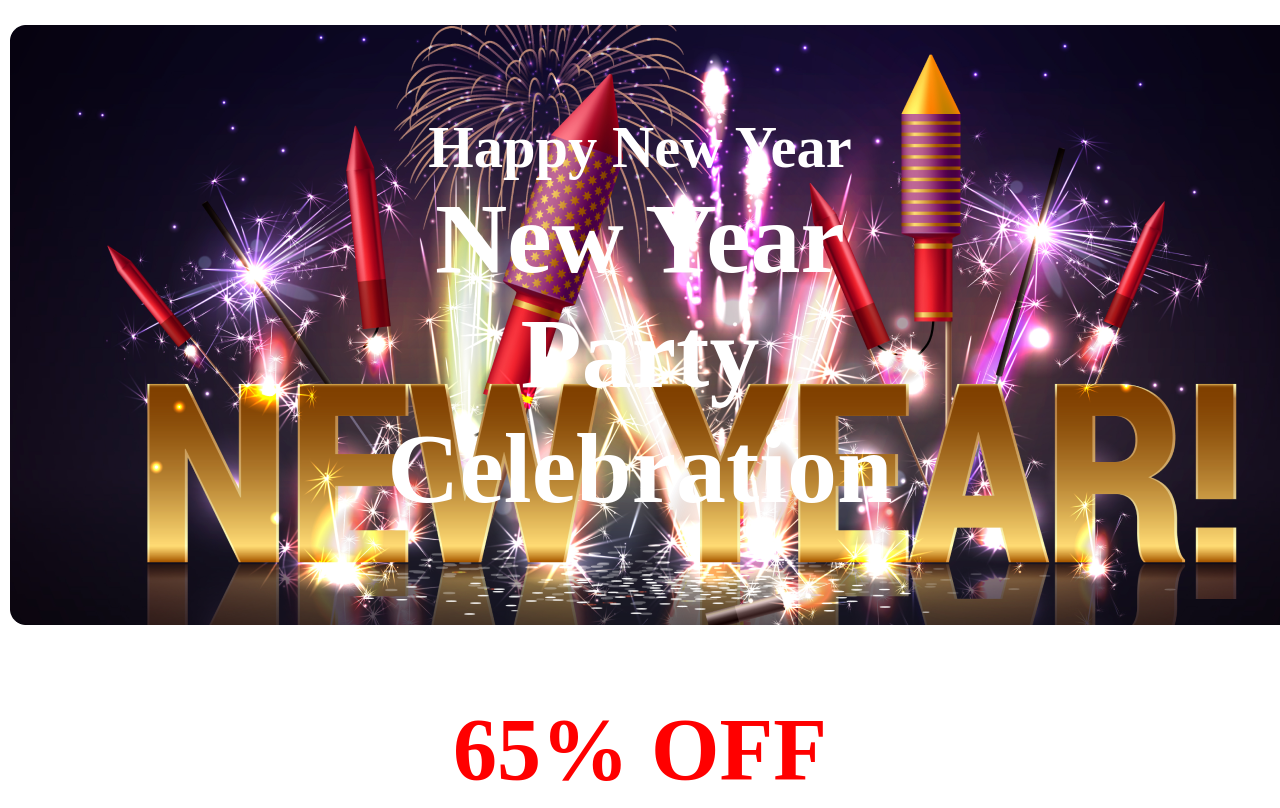
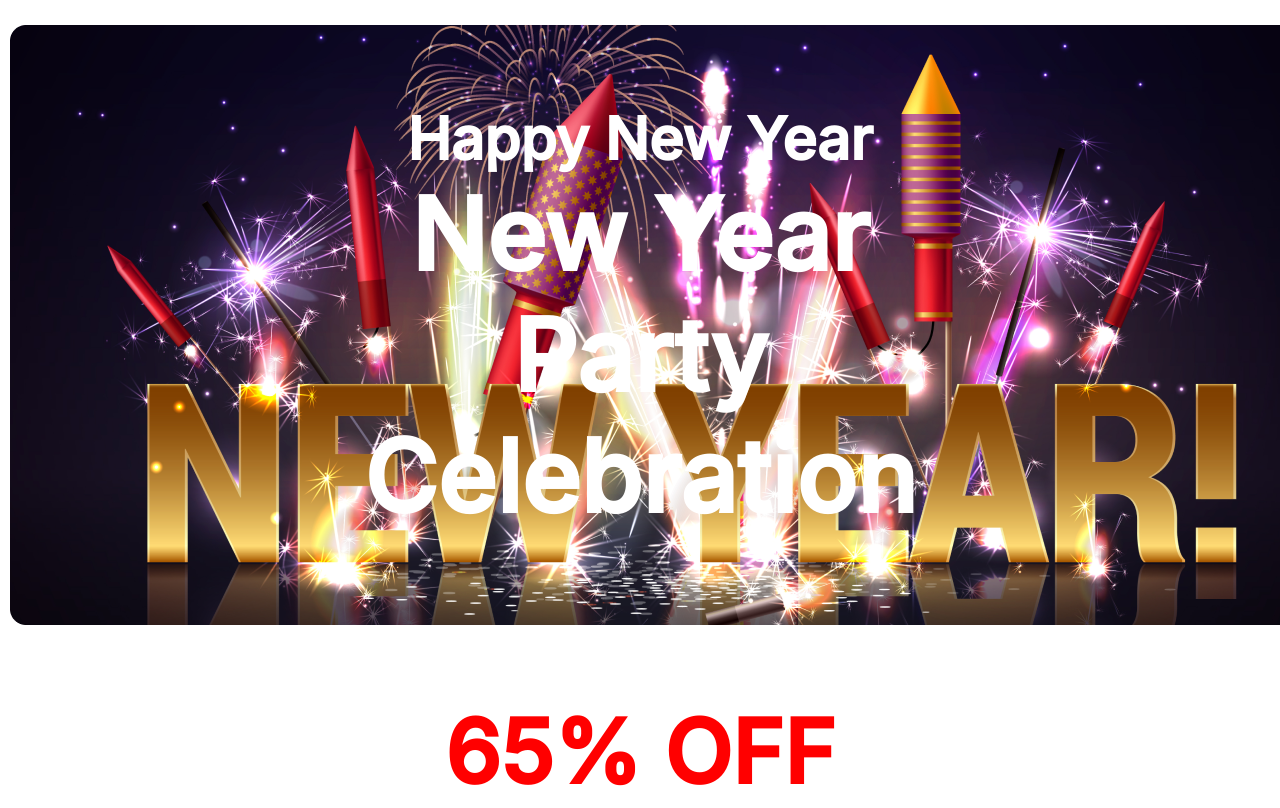
Before and after one commit to SM-Rakibul-Hasan-Rakib/Happy-new-year, a plain HTML site: page index.html in a window 1280 px wide. Shown: the top 808 px of the page. Drawn offline with Linux system fonts and the light colour scheme.

Commit message:
full-complete

```diff
--- a/style/style.css
+++ b/style/style.css
@@ -1,7 +1,9 @@
+@import url('https://fonts.googleapis.com/css2?family=Inter:wght@500&display=swap');
 * {
   margin: 0;
   padding: 0;
   box-sizing: border-box;
+  font-family: 'Inter', sans-serif;
 }
 
 .banner-container {
@@ -96,6 +98,7 @@
     180deg,
     rgba(255, 0, 0, 0.1) 0%,
     rgba(255, 0, 0, 0) 100%
+
   );
   width: 1320px;
   height: 482px;
```
